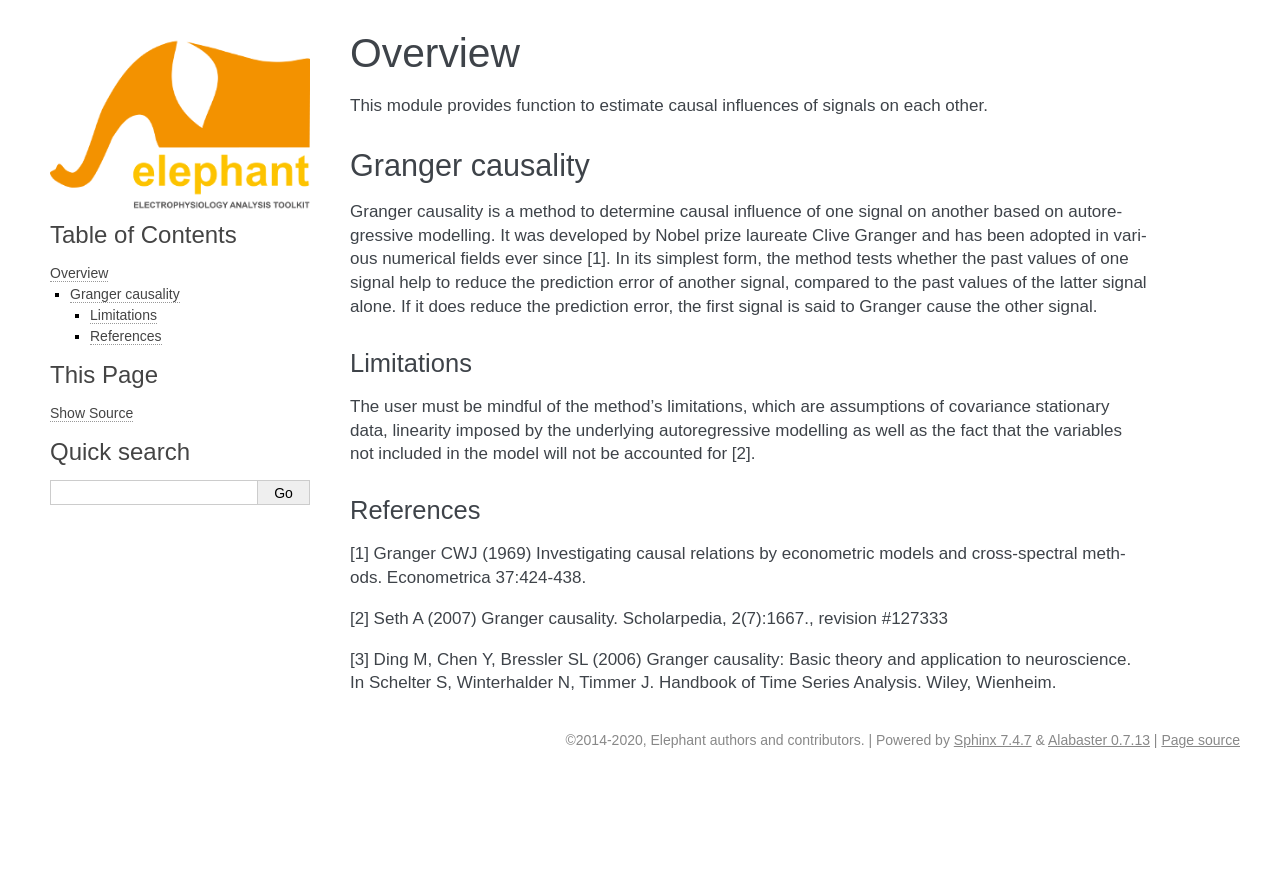
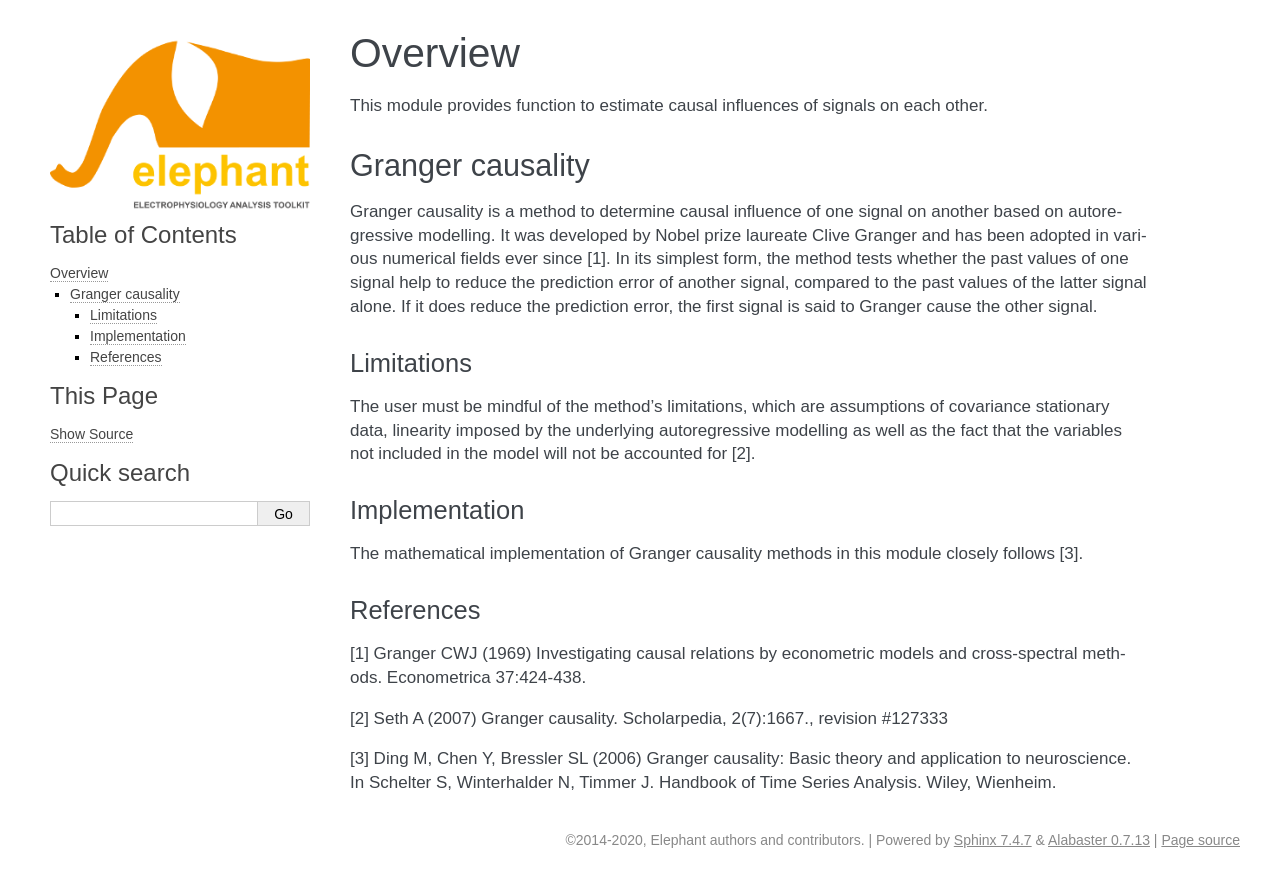
Before and after one commit to NeuralEnsemble/elephant, a Sphinx documentation site: the page built from doc/reference/causality-overview.rst, in a window 1280 px wide. Shown: the top 887 px of the page. Built offline with Sphinx 7.4.7, drawn with Linux system fonts in a browser that asks for light colours; formulas are drawn with MathJax 3.

Commit message:
Added a sentence to include reference [3]

```diff
--- a/doc/reference/causality-overview.rst
+++ b/doc/reference/causality-overview.rst
@@ -11,6 +11,10 @@ Limitations
 """""""""""
 The user must be mindful of the method's limitations, which are assumptions of covariance stationary data, linearity imposed by the underlying autoregressive modelling as well as the fact that the variables not included in the model will not be accounted for [2].
 
+Implementation
+""""""""""""""
+The mathematical implementation of Granger causality methods in this module closely follows [3].
+
 References
 """"""""""
 [1] Granger CWJ (1969) Investigating causal relations by econometric models and cross-spectral methods. Econometrica 37:424-438.
```
